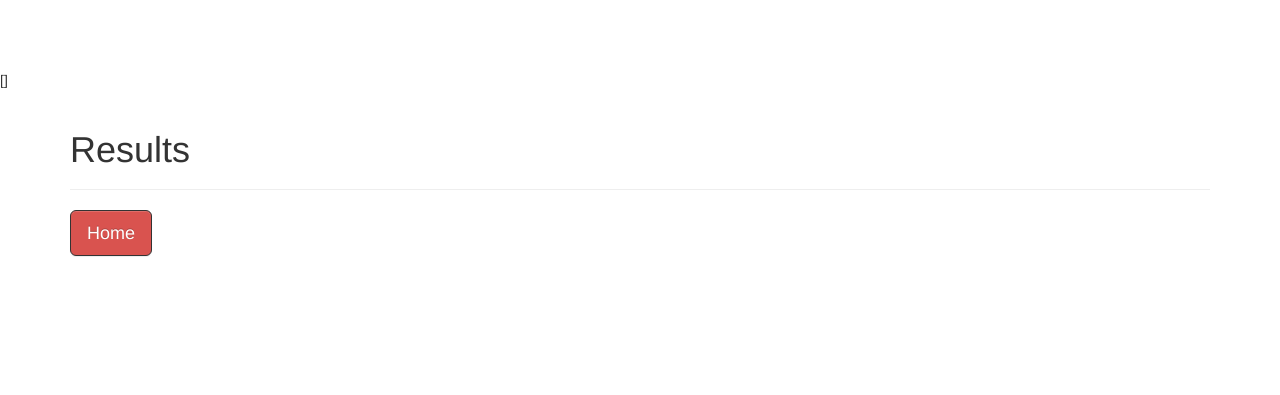
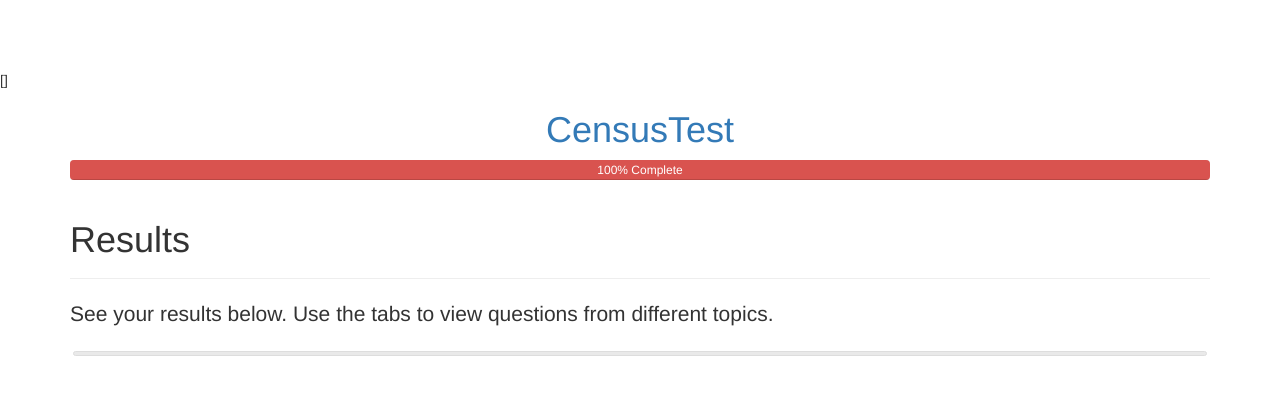
Before and after one commit to MichaelViveros/CensusTest, a Django app: page /censustest/results/ in a window 1280 px wide. Shown: the top 395 px of the page. Run offline with Django 3.2, Linux system fonts and the light colour scheme; data that the repository does not hold is empty; parts of the project's set-up code (start-up, migrations or seed data) failed here and were passed over; some libraries are stand-ins or nearby versions.

Commit message:
Revert test back to multiple pages

```diff
--- a/censustest/models.py
+++ b/censustest/models.py
@@ -44,7 +44,7 @@ class Question(models.Model):
 		stats = []
 		for choice_id in choice_ids:
 			choice = self.choice_set.get(id=choice_id)
-			stat_text = '%.1f%% of Canadians also selected %s' % (choice.response_percent, choice.text)
+			stat_text = '%.1f%% of Canadians also selected %s' % (choice.response_percent, choice.display_text)
 			stats.append(stat_text)
 
 		return stats
--- a/censustest/static/censustest/style.css
+++ b/censustest/static/censustest/style.css
@@ -1,3 +1,12 @@
+#tabs {
+	border: none;
+	font-family: "Helvetica Neue",Helvetica,Arial,sans-serif;
+}
+
+.ui-widget-header {
+	background: none;
+}
+
 .img-border {
 	border-style: solid;
 	border-width: 1px;
--- a/censustest/templates/censustest/index.html
+++ b/censustest/templates/censustest/index.html
@@ -34,7 +34,7 @@
 			<div class="col-md-5 col-md-push-7">
 				<h2 class="featurette-heading">Compare.</h2>
 				<p class="lead">After completing the test, you can view stats and charts to see how your answers compare to the rest of Canada.</p>
-				<a href="{% url 'censustest:test' %}" class="btn btn-lg btn-primary">Take the test</a>
+				<a href="{% url 'censustest:get_next_topic' 0 %}" class="btn btn-lg btn-primary">Take the test</a>
 			</div>
 			<div class="col-md-7 col-md-pull-5">
 				<img class="featurette-image img-responsive center-block img-border" src="{% static 'censustest/images/results.png' %}" alt="Generic placeholder image">
--- a/censustest/templates/censustest/results.html
+++ b/censustest/templates/censustest/results.html
@@ -4,23 +4,47 @@
 {% block head_block %}
 	<script src ="https://ajax.googleapis.com/ajax/libs/jquery/1.7/jquery.min.js"></script>
 	<script src ="https://code.highcharts.com/highcharts.js"></script>
+	<script src="https://code.jquery.com/ui/1.12.1/jquery-ui.js"></script>
+	<link rel="stylesheet" href="//code.jquery.com/ui/1.12.1/themes/base/jquery-ui.css">
 	{% load chartit %}
 	{{ charts|load_charts:chart_div_ids }}
+
+	<script>
+		$( function() {
+			$( "#tabs" ).tabs();
+		} );
+	</script>
 {% endblock %}
 
 {% block content %}
 	<div class="container theme-showcase" role="main">
 
+		<div class="topic-header">
+			<h1>
+				<a href="{% url 'index' %}">CensusTest</a>
+			</h1>
+		</div>
+
+		<div class="progress">
+			<div class="progress-bar" role="progressbar" aria-valuenow="100" aria-valuemin="0" aria-valuemax="100" style="width: 100%; min-width: 2em;"><span>100% Complete</span></div>
+		</div>
+
 		<div class="page-header">
 			<h1>Results</h1>
 		</div>
 
-		{% if error_message %}
-			<div class="alert alert-danger" role="alert">
-				<strong>Error:</strong> {{ error_message }}
-			</div>
-		{% else %}
+		<p class="lead">See your results below. Use the tabs to view questions from different topics.</p>
+
+		<div id="tabs">
+
+			<ul>
 				{% for topic in topic_list %}
+					<li role="presentation"><a href="#{{ topic.id }}">{{ topic.text }}</a></li>
+				{% endfor %}
+			</ul>
+
+			{% for topic in topic_list %}
+				<div id="{{ topic.id }}">
 					<div class="topic-header">
 						<h1>{{ topic.text }}</h1>
 					</div>
@@ -40,9 +64,10 @@
 						<br />
 					{% endfor %}
 					<br />
+				</div>
 			{% endfor %}
-		{% endif %}
-		<a class="btn btn-lg btn-primary" href="{% url 'index' %}">Home</a>
+
+		</div>
 
 	</div>
 {% endblock %}
--- a/censustest/urls.py
+++ b/censustest/urls.py
@@ -6,7 +6,7 @@ from . import views
 app_name = 'censustest'
 
 urlpatterns = [
-	url(r'^test/$', views.TestView.as_view(), name='test'),
-	url(r'^save_answers/$', views.save_answers, name='save_answers'),
+	url(r'^get_next_topic/(?P<sequence_num>[0-9]+)/$', views.get_next_topic, name='get_next_topic'),
+	url(r'^(?P<sequence_num>[0-9]+)/$', views.TopicView.as_view(), name='topic'),
 	url(r'^results/$', views.ResultsView.as_view(), name='results'),
 ]
--- a/censustest/views.py
+++ b/censustest/views.py
@@ -7,24 +7,29 @@ from chartit import DataPool, Chart
 from .models import Choice, Question, Topic
 
 
-class TestView(generic.ListView):
+class TopicView(generic.DetailView):
 	model = Topic
-	template_name = 'censustest/test.html'
+	template_name = 'censustest/topic.html'
+	slug_url_kwarg = 'sequence_num'
+	slug_field = 'sequence_num'
 
 
-def save_answers(request):
-	has_error = False
-	error_msg = ""
-	for topic in Topic.objects.all():
+def get_next_topic(request, sequence_num):
+	num_topics = Topic.objects.count()
+
+	if int(sequence_num) != 0:
+		topic = Topic.objects.get(sequence_num=sequence_num)
 		for question in topic.question_set.all():
 			question_key = 'question%d' % (question.id)
 			if question_key not in request.POST:
 				continue
-
 			choices = [int(choice) for choice in request.POST.getlist(question_key)]
 			request.session[str(question.id)] = choices
 
-	return HttpResponseRedirect(reverse('censustest:results'))
+	if int(sequence_num) < num_topics:
+		return HttpResponseRedirect(reverse('censustest:topic', args=(int(sequence_num) + 1,)))
+	else:
+		return HttpResponseRedirect(reverse('censustest:results'))
 
 
 class ResultsView(generic.ListView):
```
Also changed, not shown: censustest/templates/censustest/test.html (deleted, +0 -64 lines), censustest/templates/censustest/topic.html (added, +71 -0 lines), censustest/static/censustest/images/results.png, censustest/static/censustest/images/test.png. Lines whose indentation alone changed are shown as unchanged.
